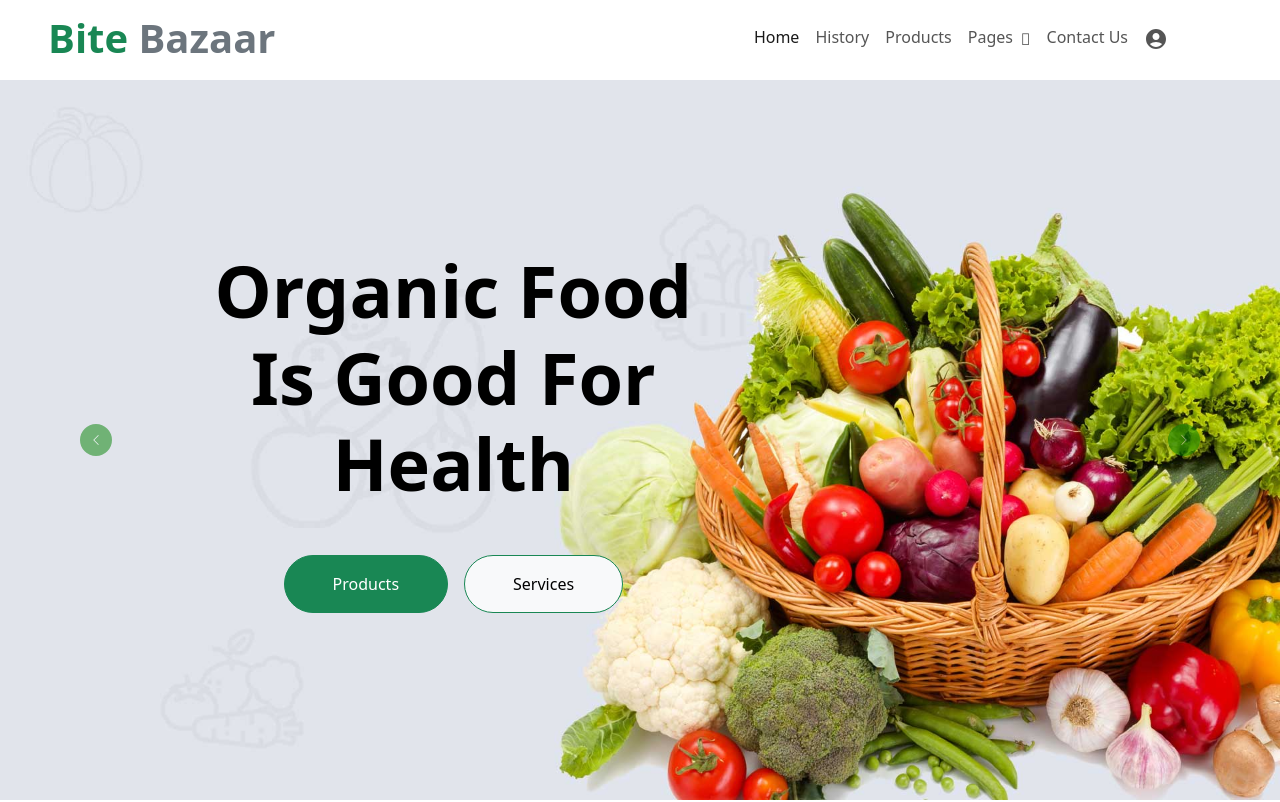
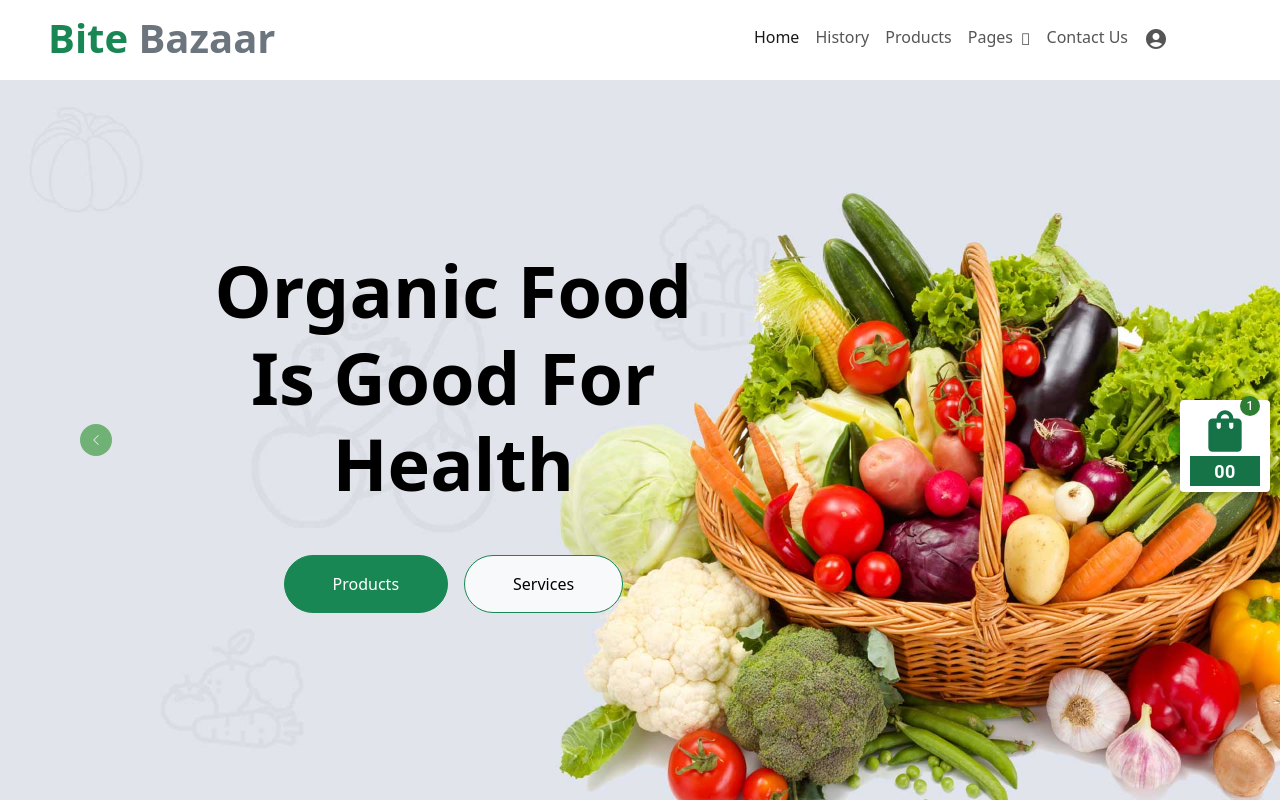
Before and after one commit to Ijazliaqat/Final_Bootcamp_Project, a React (Create React App) app: page / in a window 1280 px wide. Shown: the top 802 px of the page. Built offline with nearby package versions, Linux system fonts and the light colour scheme; no server answers.

Commit message:
#comment redux added for add to cart

```diff
--- a/package.json
+++ b/package.json
@@ -7,6 +7,7 @@
     "@emotion/styled": "^11.10.5",
     "@mui/icons-material": "^5.11.0",
     "@mui/material": "^5.11.7",
+    "@reduxjs/toolkit": "^1.9.2",
     "@testing-library/jest-dom": "^5.16.5",
     "@testing-library/react": "^13.4.0",
     "@testing-library/user-event": "^13.5.0",
@@ -15,6 +16,7 @@
     "formik": "^2.2.9",
     "react": "^18.2.0",
     "react-dom": "^18.2.0",
+    "react-redux": "^8.0.5",
     "react-router-dom": "^6.8.0",
     "react-scripts": "5.0.1",
     "web-vitals": "^2.1.4",
--- a/src/App.js
+++ b/src/App.js
@@ -1,5 +1,5 @@
 import { Route, Routes } from 'react-router-dom';
-import './App.css';
+import AddCart from './componets/add-cart/add-cart';
 import CreateProduct from './componets/add-products/add-products';
 import AddProducts from './componets/add-products/add-products';
 import Dashboard from './componets/Dashboard/dashboard';
@@ -10,11 +10,13 @@ import History from './componets/history/history';
 import AllProducts from './componets/our-products/all-products';
 import SingleProducts from './componets/single-products/single-products';
 import Users from './componets/users/users';
+import './App.css';
 
 function App() {
   return (
     <div className="App">
       <Header />
+      <AddCart />
       <Routes>
         <Route path='/' element={<Dashboard />} />
         <Route path='products' element={<AllProducts />} />
--- /dev/null
+++ b/src/componets/add-cart/add-cart.css
@@ -0,0 +1,59 @@
+.add-cart {
+    display: flex;
+    position: fixed !important;
+    flex-direction: column;
+    background-color: rgb(255, 255, 255) !important;
+    box-shadow: 2px 4px 7px #0000002e;
+    z-index: 1000 !important;
+    top: 50% !important;
+    right: 10px;
+    width: 90px;
+    justify-content: center;
+
+
+}
+
+
+
+.add-cart .add-cart-icon {
+    width: 50px;
+    height: 50px;
+}
+
+.add-cart .add-cart-price {
+    background-color: #157347;
+    width: 70px;
+    height: 30px;
+    color: white;
+    font-size: large;
+    font-weight: bold;
+}
+
+.cart-header{
+    background-color: rgb(238, 242, 255);
+    padding: 10px;
+    margin-bottom: 25px;
+}
+.cart-items{
+    display: flex;
+    justify-content: space-around;
+    /* border-bottom: 1px solid gray; */
+    height: 50px;
+    align-items: center;
+}
+
+.cart-btn{
+    border-radius: 50px;
+    border: none;
+}
+
+.cart-footer{
+    position: absolute;
+    height: 60px;
+    bottom: 0;
+    background-color: #157347;
+    width: 100%;
+   text-align: center;
+    align-items: center;
+    color: #fff;
+}
--- /dev/null
+++ b/src/componets/add-cart/add-cart.jsx
@@ -0,0 +1,90 @@
+import { Avatar, Badge, Box, Button, Divider, Grid, List, ListItem, ListItemButton, ListItemText, SwipeableDrawer } from '@mui/material'
+import React from 'react';
+import ShoppingBagIcon from '@mui/icons-material/ShoppingBag';
+import DeleteIcon from '@mui/icons-material/Delete';
+import './add-cart.css'
+import { deepOrange } from '@mui/material/colors';
+import { useDispatch, useSelector } from 'react-redux';
+import { decrement, increment } from '../../store/addCartSlice/addCartSlice';
+
+const AddCart = () => {
+
+    const [state, setState] = React.useState({left: false });
+
+    const qty = useSelector(state=>state.addproduct.value)
+    const dispatch = useDispatch();
+
+
+
+    const toggleDrawer = (anchor, open) => (event) => {
+        if (
+            event &&
+            event.type === 'keydown' &&
+            (event.key === 'Tab' || event.key === 'Shift')
+        ) {
+            return;
+        }
+
+        setState({ ...state, [anchor]: open });
+    };
+
+
+    const list = (anchor) => (
+        <Box
+            sx={{ width: anchor === 'top' || anchor === 'bottom' ? 'auto' : 320 }}
+            role="presentation"
+            // onClick={toggleDrawer(anchor, false)}
+            onKeyDown={toggleDrawer(anchor, false)}
+        >
+            <h1>sss</h1>
+            <div className='cart-header'>
+                <h4><ShoppingBagIcon sx={{ width: '50px', height: '30px', color: 'green' }} /> Shopping Cart</h4>
+            </div>
+            <div className='cart-items'>
+                <div>
+                    <h6>Kale Sprouts</h6>
+                </div>
+                <Grid sx={{ display: 'flex' }}>
+                    <Avatar onClick={()=>dispatch(decrement())} sx={{ width: 24, height: 24 }}>-</Avatar>
+                    <span>  {qty}  </span>
+                    <Avatar onClick={()=>dispatch(increment())} sx={{ width: 24, height: 24 }}>+</Avatar>
+                </Grid>
+
+                <div>
+                    <Avatar sx={{ bgcolor: deepOrange[500] }} variant="square">
+                        <DeleteIcon />
+                    </Avatar>
+                </div>
+
+            </div>
+            <div className='cart-footer'>
+                <h6>Proceed To Checkout</h6>
+                <p>$ 00</p>
+            </div>
+        </Box>
+    );
+
+    return (
+        <div>
+
+            <div>
+                <Button className='add-cart' onClick={toggleDrawer('left', true)}>
+                    <Badge badgeContent={1} color="success">
+                        <ShoppingBagIcon className='add-cart-icon' sx={{ color: '#157347' }} />
+                    </Badge>
+                    <span className='add-cart-price'>00</span>
+                </Button>
+                <SwipeableDrawer
+                    anchor={'left'}
+                    open={state['left']}
+                    onClose={toggleDrawer('left', false)}
+                    onOpen={toggleDrawer('left', true)}
+                >
+                    {list('left')}
+                </SwipeableDrawer>
+            </div>
+        </div>
+    )
+}
+
+export default AddCart
--- a/src/index.js
+++ b/src/index.js
@@ -5,13 +5,17 @@ import App from './App';
 import 'bootstrap/dist/css/bootstrap.min.css';
 import 'bootstrap/dist/js/bootstrap.bundle.min';
 import { BrowserRouter } from 'react-router-dom';
+import { Provider } from 'react-redux';
+import { store } from './store/store';
 <link href="https://fonts.googleapis.com/css2?family=Open+Sans:wght@400;500&family=Lora:wght@600;700&display=swap" rel="stylesheet" />
 
 
 const root = ReactDOM.createRoot(document.getElementById('root'));
 root.render(
-  <BrowserRouter>
-    <App />
-  </BrowserRouter>
+  <Provider store={store}>
+    <BrowserRouter>
+      <App />
+    </BrowserRouter>
+  </Provider>
 
 );
--- /dev/null
+++ b/src/store/addCartSlice/addCartSlice.js
@@ -0,0 +1,21 @@
+import { createSlice } from "@reduxjs/toolkit";
+
+const initialState = {
+    value: 1
+}
+export const addCartSlice = createSlice({
+    name: 'addproduct',
+    initialState,
+    reducers: {
+        increment: (state) =>{
+            state.value += 1
+        },
+        decrement: (state)=>{
+            state.value -= 1
+        }
+    }
+})
+
+export const {increment, decrement} = addCartSlice.actions;
+
+export default addCartSlice.reducer
--- /dev/null
+++ b/src/store/store.js
@@ -0,0 +1,7 @@
+import { configureStore } from "@reduxjs/toolkit";
+import addproductReducer from './addCartSlice/addCartSlice';
+export const store = configureStore({
+    reducer:{
+        addproduct: addproductReducer
+    }
+})
```
Also changed, not shown: 1 other file (tests, documents, lock files or other folders).
